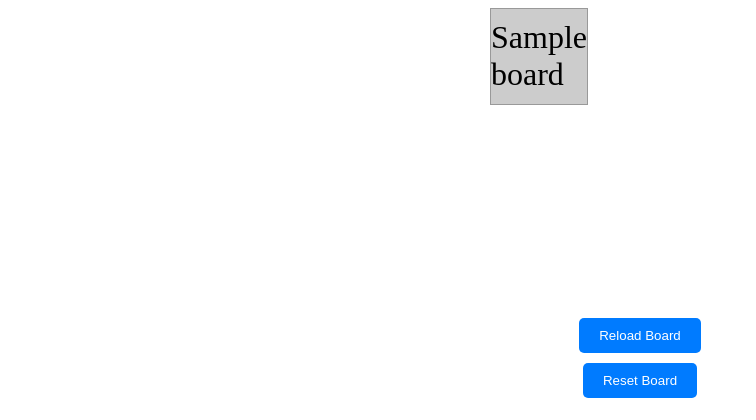
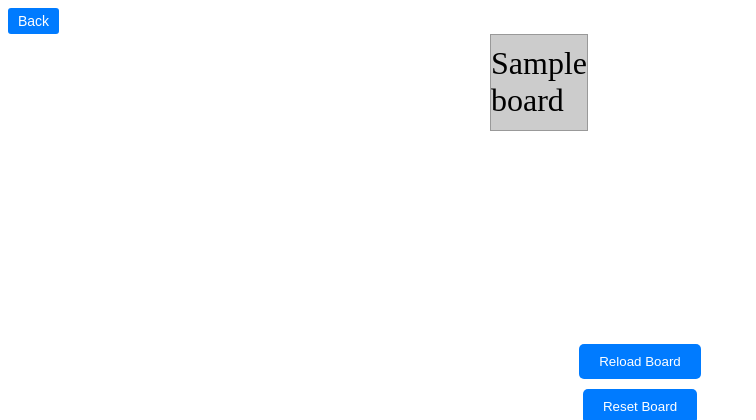
Before and after one commit to robmkrtchyan/VirtuosoPlus, a Flask app: template templates/tictactoe.html in a window 1280 px wide. Shown: the top 420 px of the page, without its empty margins (0-756 px from the left). Run offline with Flask 3, Linux system fonts and the light colour scheme; the template is opened without the code that fills it: most values are stand-ins (such as "Sample title", 1, 10 or a date in 2020); some libraries are stand-ins or nearby versions.

Commit message:
Update tictactoe.html
back buttonik sarqeci

```diff
--- a/templates/tictactoe.html
+++ b/templates/tictactoe.html
@@ -47,8 +47,30 @@
         cursor: pointer;
     }
 </style>
+<style>
+    .back-button {
+        background-color: #007bff;
+        color: #fff;
+        padding: 5px 10px;
+        border: none;
+        border-radius: 3px;
+        curdor: pointer;
+        font-size: 14px;
+    }
+
+    .back-button:hover {
+        background-color: #0056b3;
+    }
+</style>
 </head>
 <body>
+
+<button class="back-button" onclick="goBack()"> Back</button>
+<script>
+    function goBack() {
+        window.location.href = "/join";
+    }
+</script>
 <form id="ticTacToeForm" method="post" action="/room/{{room_info['code']}}/{{username}}">
     <input type="hidden" name="cellIndex" id="cellIndex">
 </form>
@@ -84,6 +106,9 @@
         document.getElementById('cellIndex').value = cellIndex;
         document.getElementById('ticTacToeForm').submit();
     }
+
+
 </script>
+
 </body>
 </html>
```
